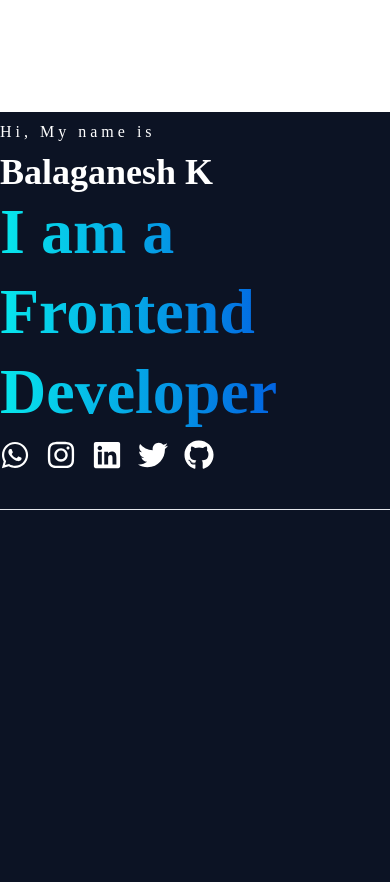
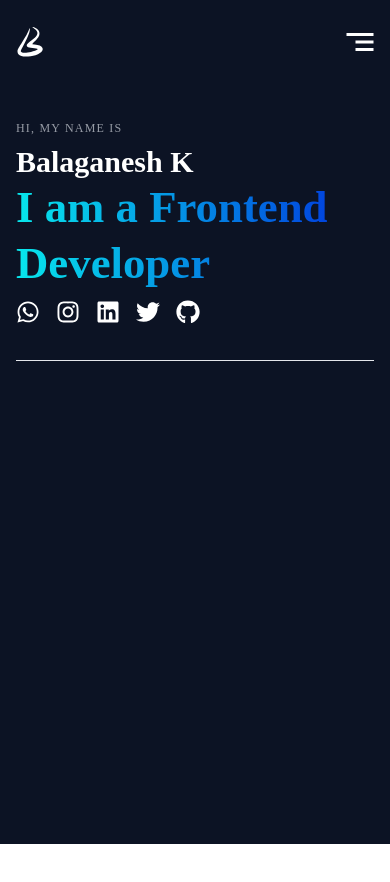
Before and after one commit to Balaganesh003/Balaganesh-dev, a Next.js app: page / in a window 390 px wide. Shown: the top 882 px of the page. After the commit the page ends 844 px from the top, so only its background shows below. Built offline with nearby package versions, Linux system fonts and the light colour scheme.

Commit message:
added mobile responsive for the header section

```diff
--- a/components/Header.jsx
+++ b/components/Header.jsx
@@ -12,18 +12,20 @@ const icons = [FaWhatsapp, FaInstagram, FaLinkedin, FaTwitter, FaGithub];
 
 const Header = () => {
   return (
-    <div className="flex flex-col h-screen mt-[7rem]">
+    <div className="flex flex-col  pt-[7rem]">
       <div>
-        <h1 className="tracking-1 py-2">Hi, My name is</h1>
-        <h1 className="text-4xl font-bold ">Balaganesh K</h1>
-        <p class="font-extrabold  text-transparent text-[4rem] bg-clip-text bg-gradient-to-r from-HeadingBlue to-headingPurple  leading-tight">
+        <h1 className="md:tracking-1 tracking-widest py-2 text-xs  text-HeadingGray uppercase">
+          Hi, My name is
+        </h1>
+        <h1 className="md:text-4xl text-3xl font-bold ">Balaganesh K</h1>
+        <p className="font-extrabold  text-transparent text-[2.8rem] lg:text-[4rem] bg-clip-text bg-gradient-to-r from-HeadingBlue to-headingPurple  leading-tight">
           I am a Frontend Developer
         </p>
         <div className="flex flex-row gap-4 mt-2">
           {icons.map((Icon, index) => (
             <Icon
               key={index}
-              className="text-3xl cursor-pointer hover:text-textGreen transition-all duration-200 hover:scale-[115%] active:scale-[100%]"
+              className="text-2xl md:text-3xl cursor-pointer hover:text-textGreen transition-all duration-200 hover:scale-[115%] active:scale-[100%]"
             />
           ))}
         </div>
--- a/components/Navigation.jsx
+++ b/components/Navigation.jsx
@@ -25,13 +25,13 @@ const Navigation = () => {
       <div className="md:hidden top-0 fixed">
         <div className="relative h-screen">
           {/* Nav Toggle */}
-          <div className="w-screen flex px-5 py-6 justify-between">
+          <div className="w-screen flex  py-6 justify-between">
             {/* Logo */}
             <div className="cursor-pointer flex items-center justify-center">
               <Image src="/logo.svg" alt="My Logo" width={28} height={28} />
             </div>
             {/* Toggle Button */}
-            <button className="cursor-pointer transition-all duration-300 z-30">
+            <button className="cursor-pointer pr-7 transition-all duration-300 z-30">
               {isOpen ? (
                 <MdClear
                   onClick={() => setIsOpen(!isOpen)}
--- a/pages/index.js
+++ b/pages/index.js
@@ -1,9 +1,6 @@
 import Head from 'next/head';
-import { Inter } from '@next/font/google';
 import Navigation from '@/components/Navigation';
 import Header from '@/components/Header';
-
-const inter = Inter({ subsets: ['latin'] });
 
 export default function Home() {
   return (
@@ -14,9 +11,11 @@ export default function Home() {
         <meta name="viewport" content="width=device-width, initial-scale=1" />
         <link rel="icon" href="/favicon.ico" />
       </Head>
-      <main className="bg-primary md:px-16 md:pb-8 lg:pb-12 lg:px-24  text-white">
-        <Navigation />
-        <Header />
+      <main className="bg-primary px-4 md:px-16 md:pb-8 lg:pb-12 lg:px-24  text-white">
+        <header className="h-screen">
+          <Navigation />
+          <Header />
+        </header>
       </main>
     </>
   );
--- a/tailwind.config.js
+++ b/tailwind.config.js
@@ -9,6 +9,7 @@ module.exports = {
       colors: {
         textSlate: '#8892b0',
         lightSlate: '#ccd6f6',
+        HeadingGray: 'rgb(150,155,165)',
         primary: '#0c1324',
         bgNavy: '#0a192f',
         bgLightNavy: '#112240',
@@ -20,7 +21,7 @@ module.exports = {
         headingColor: '#090e22',
       },
       letterSpacing: {
-        1: '0.25rem',
+        1: '0.18rem',
         2: '1.25rem',
         3: '1.5rem',
         4: '2rem',
```
